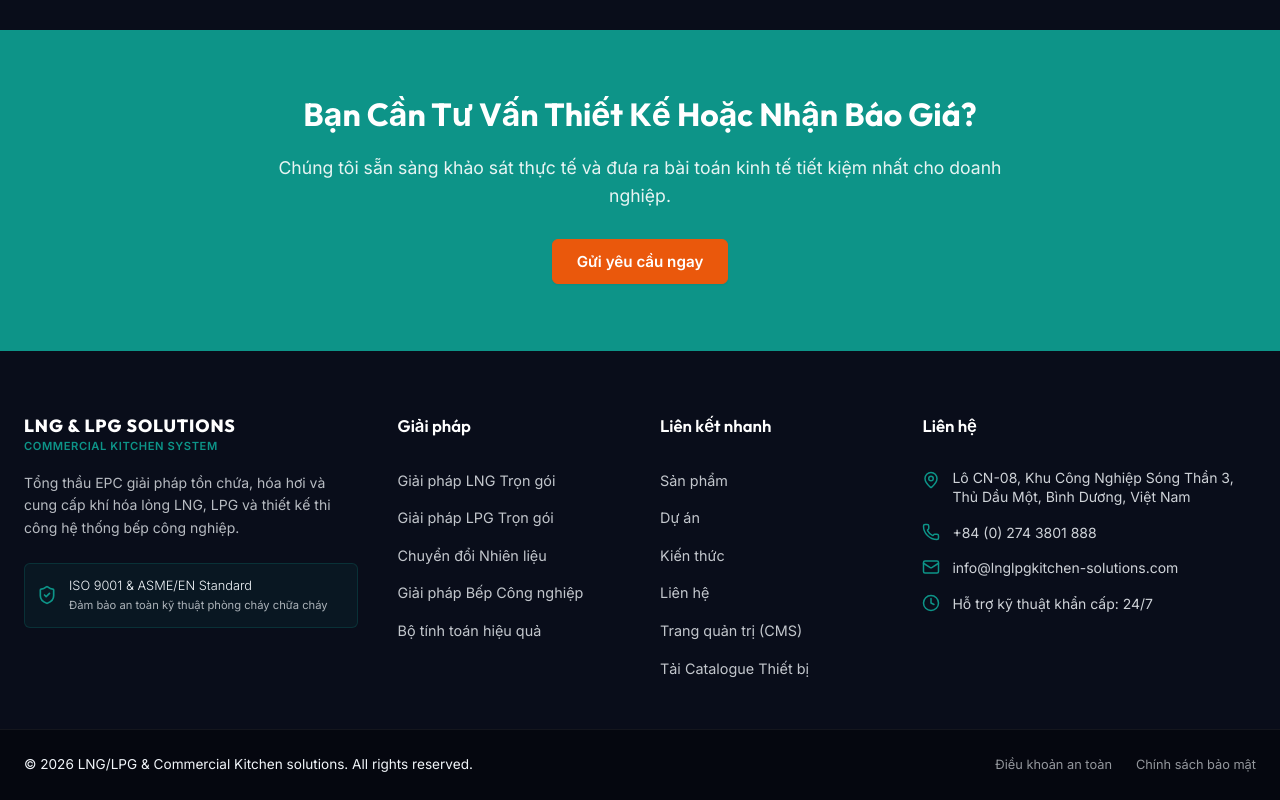
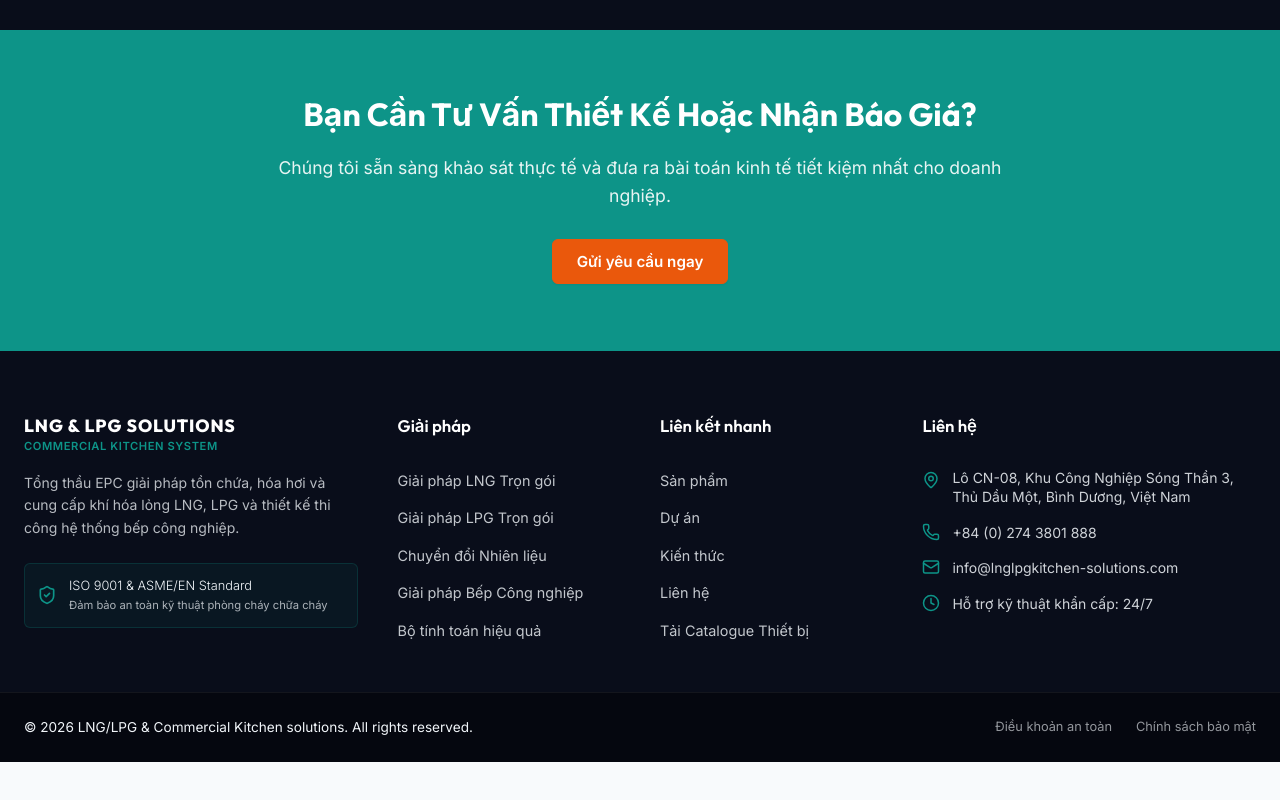
Before and after one commit to bun2it/LNG79, a React (Vite) app: page / in a window 1280 px wide. Shown: the part 2810-3610 px from the top of the page. After the commit the page ends 3572 px from the top, so only its background shows below. Built offline with nearby package versions, Linux system fonts and the light colour scheme.

Commit message:
feat: remove CMS

```diff
--- a/src/components/Footer.tsx
+++ b/src/components/Footer.tsx
@@ -57,7 +57,7 @@
             <li><button style={styles.linkBtn} onClick={() => handleNav('projects')}>{t('navProjects')}</button></li>
             <li><button style={styles.linkBtn} onClick={() => handleNav('knowledge')}>{t('navKnowledge')}</button></li>
             <li><button style={styles.linkBtn} onClick={() => handleNav('contact')}>{t('navContact')}</button></li>
-            <li><button style={styles.linkBtn} onClick={() => handleNav('admin')}>{language === 'vi' ? 'Trang quản trị (CMS)' : 'CMS Portal'}</button></li>
+
             <li><a href="#" style={styles.linkBtn}>{language === 'vi' ? 'Tải Catalogue Thiết bị' : 'Download Catalog (PDF)'}</a></li>
           </ul>
         </div>
```
